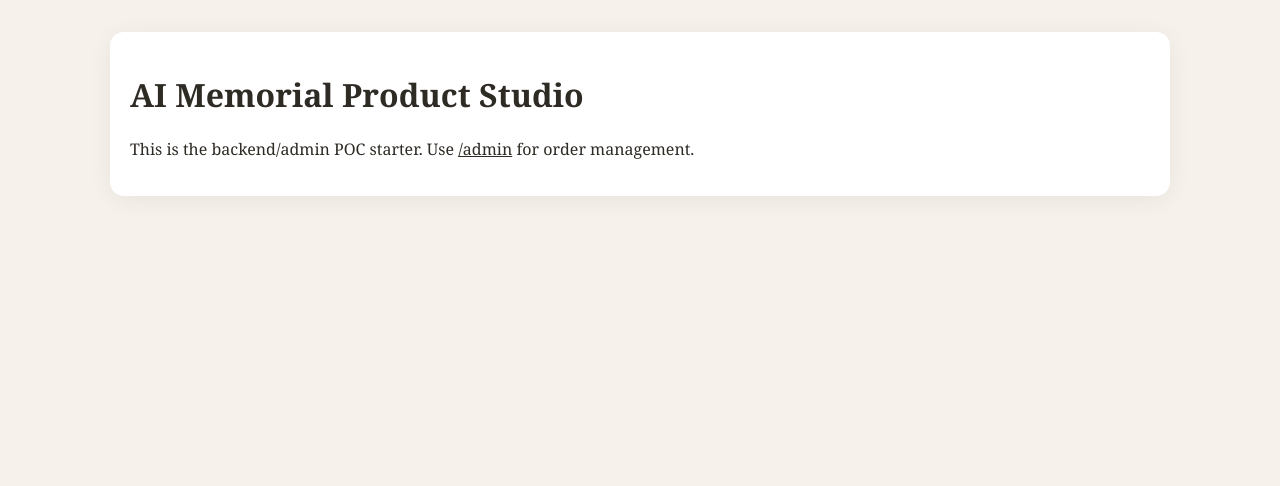
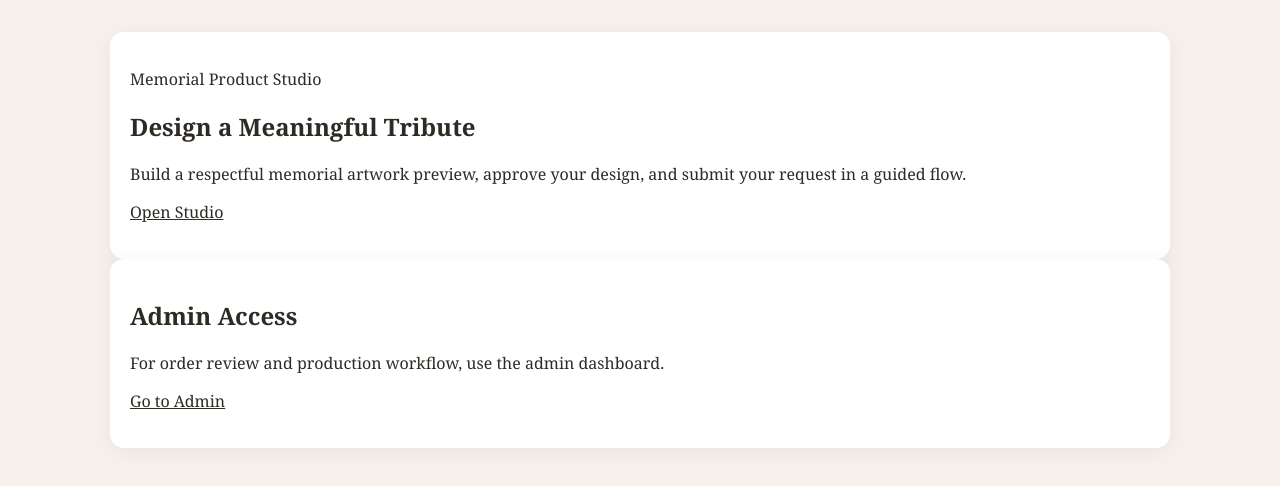
Before and after one commit to jasontruesdell85-dev/design, a Next.js app: page / in a window 1280 px wide. Shown: the top 486 px of the page. Built offline with nearby package versions, Linux system fonts and the light colour scheme.

Commit message:
feat: make home page launch into studio workflow

```diff
--- a/app/page.tsx
+++ b/app/page.tsx
@@ -1,10 +1,24 @@
 export default function HomePage() {
   return (
-    <main>
-      <div className="card">
-        <h1>AI Memorial Product Studio</h1>
-        <p>This is the backend/admin POC starter. Use <a href="/admin">/admin</a> for order management.</p>
-      </div>
+    <main className="studio-shell">
+      <section className="hero card">
+        <p className="eyebrow">Memorial Product Studio</p>
+        <h1>Design a Meaningful Tribute</h1>
+        <p>
+          Build a respectful memorial artwork preview, approve your design, and submit your request in a guided flow.
+        </p>
+        <p>
+          <a href="/studio" className="cta-link">Open Studio</a>
+        </p>
+      </section>
+
+      <section className="card">
+        <h2>Admin Access</h2>
+        <p>For order review and production workflow, use the admin dashboard.</p>
+        <p>
+          <a href="/admin" className="cta-link secondary-link">Go to Admin</a>
+        </p>
+      </section>
     </main>
   );
 }
```
